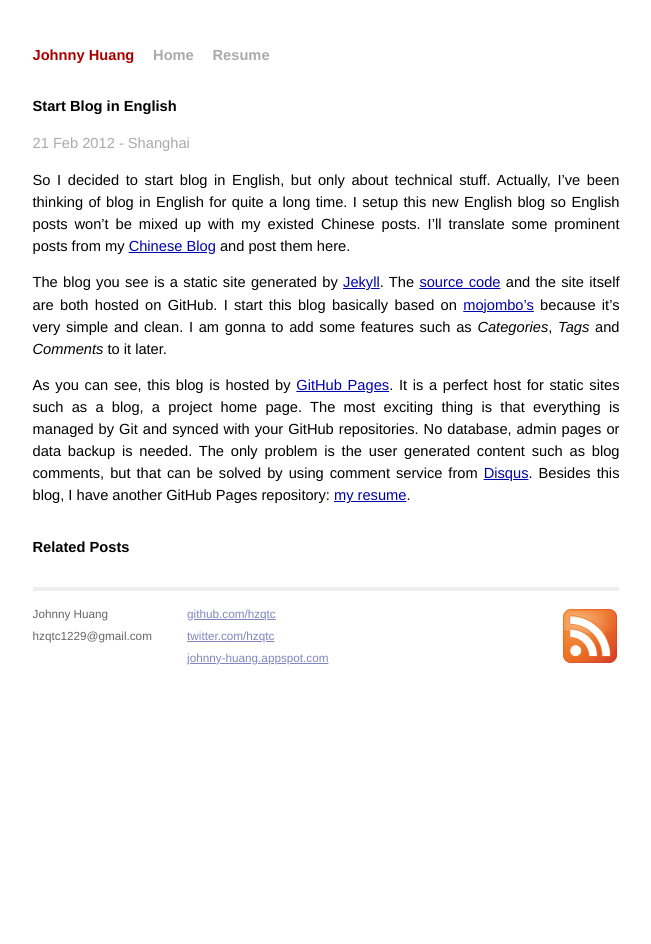
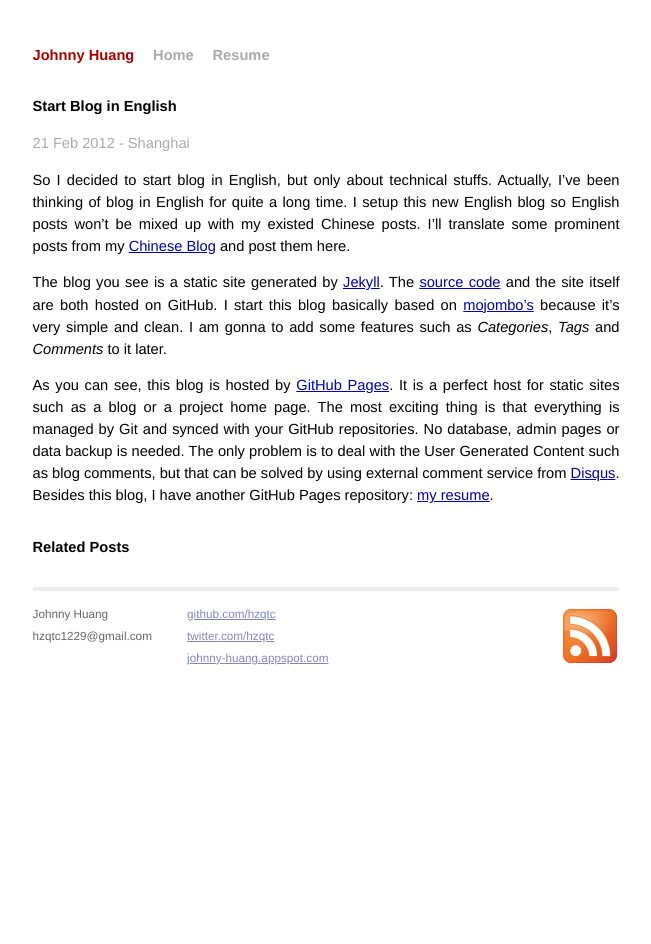
Before and after one commit to hzqtc/hzqtc.github.com, a Jekyll site: the page built from _posts/2012-2-21-start-blog-in-english.md, in a window 1280 px wide. Shown: the whole page, without its empty margins (314-965 px from the left). Built offline with Jekyll 4.4.1, drawn with Linux system fonts in a browser that asks for light colours.

Commit message:
fix some grammar bugs

```diff
--- a/_posts/2012-2-21-start-blog-in-english.md
+++ b/_posts/2012-2-21-start-blog-in-english.md
@@ -7,10 +7,10 @@ title: Start Blog in English
 
 <p class="meta">21 Feb 2012 - Shanghai</p>
 
-So I decided to start blog in English, but only about technical stuff. Actually, I've been thinking of blog in English for quite a long time. I setup this new English blog so English posts won't be mixed up with my existed Chinese posts. I'll translate some prominent posts from my [Chinese Blog](http://johnny-huang.appspot.com/) and post them here.
+So I decided to start blog in English, but only about technical stuffs. Actually, I've been thinking of blog in English for quite a long time. I setup this new English blog so English posts won't be mixed up with my existed Chinese posts. I'll translate some prominent posts from my [Chinese Blog](http://johnny-huang.appspot.com/) and post them here.
 
 The blog you see is a static site generated by [Jekyll](https://github.com/mojombo/jekyll). The [source code](https://github.com/hzqtc/hzqtc.github.com) and the site itself are both hosted on GitHub. I start this blog basically based on [mojombo's](https://github.com/mojombo/mojombo.github.com) because it's very simple and clean. I am gonna to add some features such as *Categories*, *Tags* and *Comments* to it later.
 
-As you can see, this blog is hosted by [GitHub Pages](http://pages.github.com/). It is a perfect host for static sites such as a blog, a project home page. The most exciting thing is that everything is managed by Git and synced with your GitHub repositories. No database, admin pages or data backup is needed. The only problem is the user generated content such as blog comments, but that can be solved by using comment service from [Disqus](http://disqus.com/). Besides this blog, I have another GitHub Pages repository: [my resume](https://github.com/hzqtc/resume).
+As you can see, this blog is hosted by [GitHub Pages](http://pages.github.com/). It is a perfect host for static sites such as a blog or a project home page. The most exciting thing is that everything is managed by Git and synced with your GitHub repositories. No database, admin pages or data backup is needed. The only problem is to deal with the User Generated Content such as blog comments, but that can be solved by using external comment service from [Disqus](http://disqus.com/). Besides this blog, I have another GitHub Pages repository: [my resume](https://github.com/hzqtc/resume).
 
 <!-- vim: set filetype=markdown : -->
```
